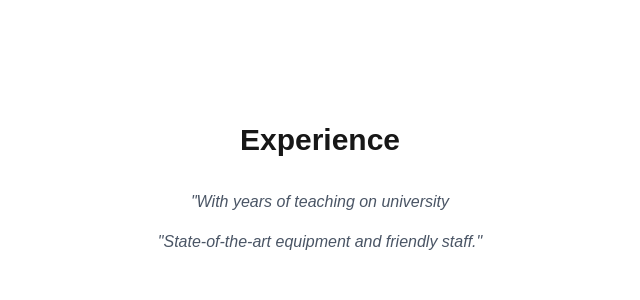
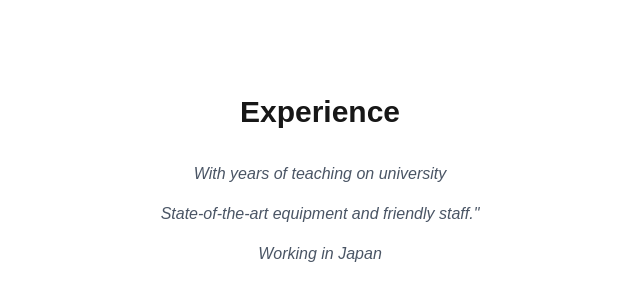
Before and after one commit to djordjevukosavljevic/YourOrtho, a Next.js app: page / in a window 1280 px wide. Shown: the part 2612-2912 px from the top of the page, without its empty margins (320-960 px from the left). Built offline with nearby package versions, Linux system fonts and the light colour scheme.

Commit message:
moving experience to diff component

```diff
--- a/src/app/page.tsx
+++ b/src/app/page.tsx
@@ -6,6 +6,7 @@ import { House, Stethoscope, Hospital, GraduationCap, Magnet, Contact } from 'lu
 import About from "@/components/About";
 import Contacts from "@/components/Contact";
 import Services from "@/components/Services"
+import Experience from "@/components/Experience";
 
 
 export default function HomePage() {
@@ -58,13 +59,7 @@ export default function HomePage() {
       {/* EXPERIENCE */}
       <section id="experience" className="min-h-screen flex items-center justify-center bg-white px-4 py-20">
         <div className="max-w-2xl text-center">
-          <h2 className="text-3xl font-bold mb-8">Experience</h2>
-          <p className="italic text-gray-600 mb-4">
-            "With years of teaching on university
-          </p>
-          <p className="italic text-gray-600">
-            "State-of-the-art equipment and friendly staff."
-          </p>
+            <Experience></Experience>
         </div>
       </section>
 
--- /dev/null
+++ b/src/components/Experience.tsx
@@ -0,0 +1,16 @@
+export default function Experience() {
+    return (
+        <div>
+            <h2 className="text-3xl font-bold mb-8">Experience</h2>
+            <p className="italic text-gray-600 mb-4">
+                With years of teaching on university
+            </p>
+            <p className="italic text-gray-600 mb-4">
+                State-of-the-art equipment and friendly staff."
+            </p>
+            <p className="italic text-gray-600 mb-4">
+                Working in Japan
+            </p>
+        </div>
+    );
+}
```
Also changed, not shown: src/components/Testimonials.tsx (deleted).
